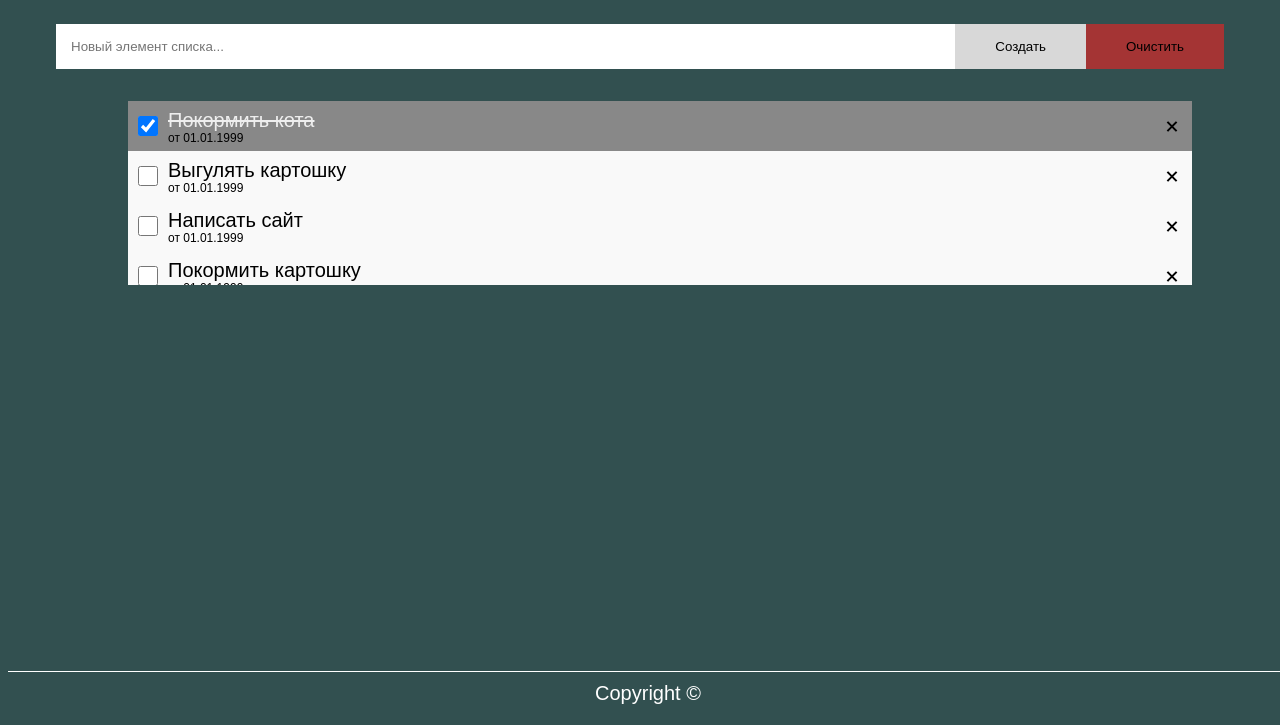
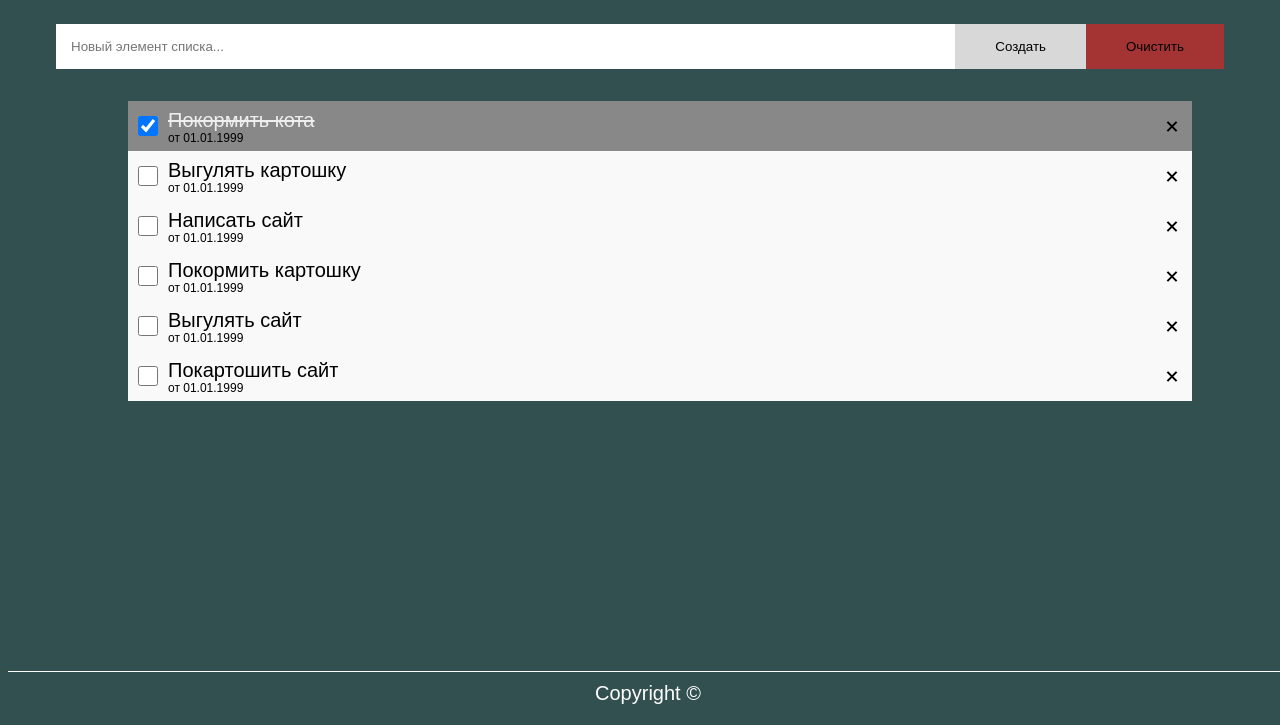
Before and after one commit to Stirven13/VkiTaskVainer.github.io, a plain HTML site: page index.html in a window 1280 px wide. Shown: the part 75-800 px from the top of the page. Drawn offline with Linux system fonts and the light colour scheme.

```diff
--- a/css/style.css
+++ b/css/style.css
@@ -57,7 +57,7 @@
 }
 
 .todo_list {
-    max-height: 200px;
+    max-height: calc(100vh - 250px);
     overflow-y: auto;
 }
 
```
